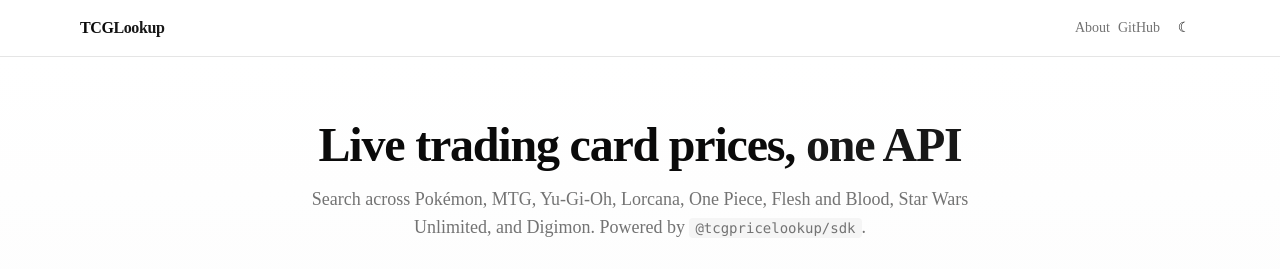
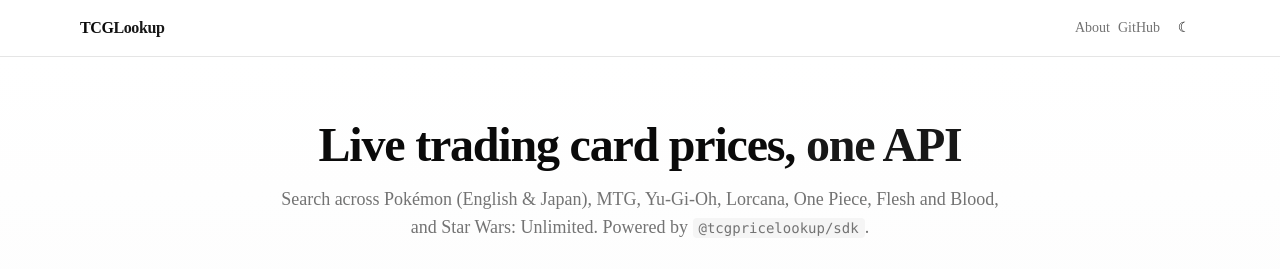
Before and after one commit to TCG-Price-Lookup/nextjs-tcg-starter, a Next.js app: page / in a window 1280 px wide. Shown: the top 269 px of the page. Built offline with nearby package versions, Linux system fonts and the light colour scheme; no server answers; what @tcgpricelookup/sdk would draw is missing.

Commit message:
fix(hero): correct game list to match sdk-supported games

```diff
--- a/components/Hero.tsx
+++ b/components/Hero.tsx
@@ -15,8 +15,8 @@
           <span className="text-primary">one API</span>
         </h1>
         <p className="mt-4 text-lg text-muted-foreground">
-          Search across Pokémon, MTG, Yu-Gi-Oh, Lorcana, One Piece, Flesh and
-          Blood, Star Wars Unlimited, and Digimon. Powered by{" "}
+          Search across Pokémon (English & Japan), MTG, Yu-Gi-Oh, Lorcana, One
+          Piece, Flesh and Blood, and Star Wars: Unlimited. Powered by{" "}
           <code className="rounded bg-muted px-1.5 py-0.5 text-sm">
             @tcgpricelookup/sdk
           </code>
```
